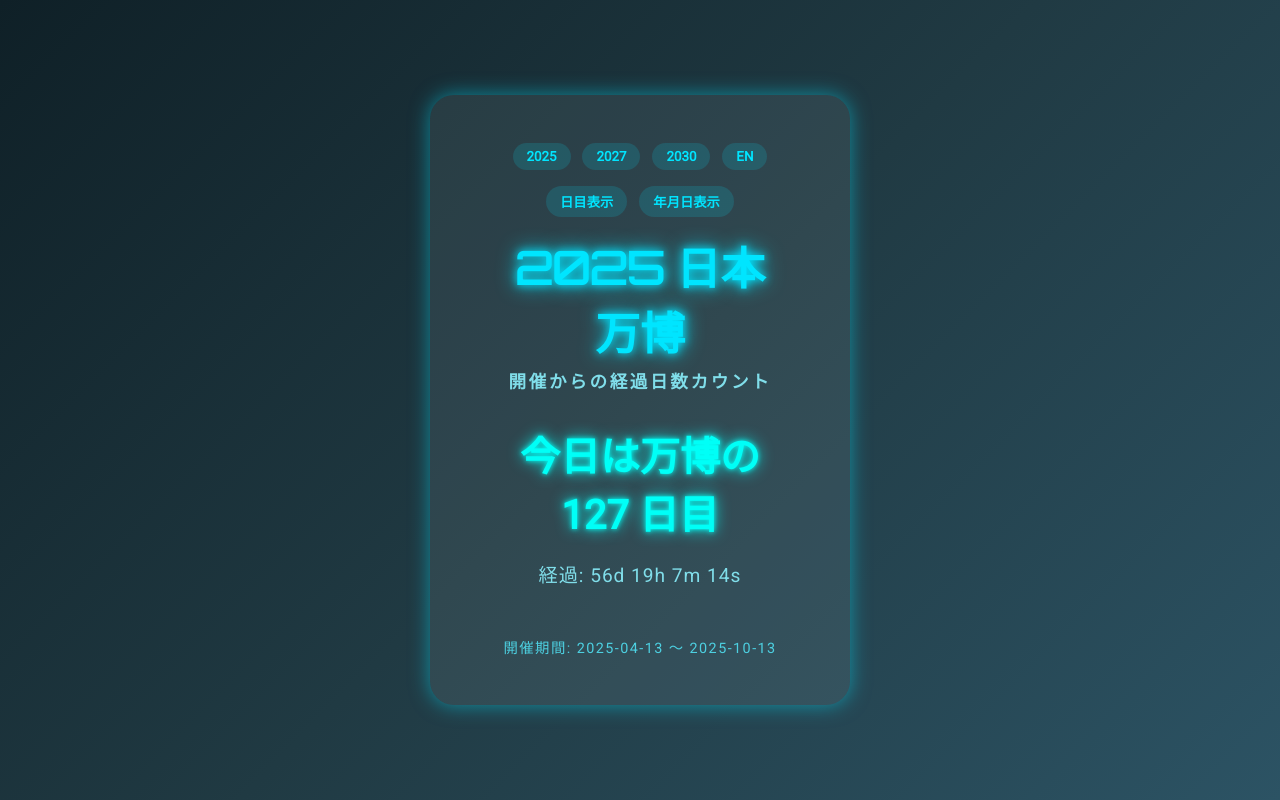
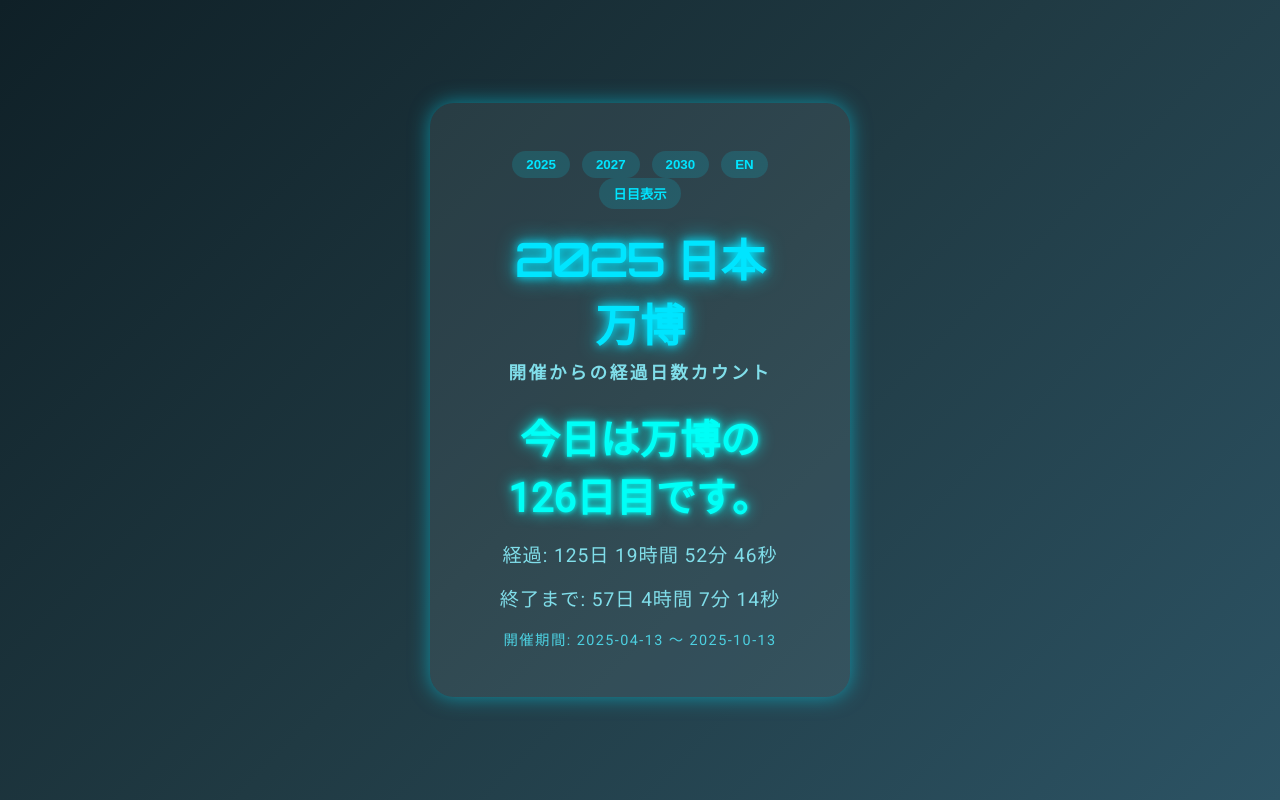
Before and after one commit to hamuzon/expo, a plain HTML site: page index.html in a window 1280 px wide. Drawn offline with Linux system fonts and the light colour scheme.

Commit message:
Update -2  index.html
言語切り替え変更等

```diff
--- a/index.html
+++ b/index.html
@@ -4,54 +4,31 @@
 <meta charset="UTF-8" />
 <meta name="viewport" content="width=device-width, initial-scale=1" />
 <title>Expo Countdown</title>
-<meta name="description" content="国際博覧会(万博)の開催日数カウント" />
 <link rel="icon" href="icon.svg" type="image/svg+xml" />
 <style>
   @import url('https://fonts.googleapis.com/css2?family=Orbitron&family=Roboto&display=swap');
-
-  * { margin:0; padding:0; box-sizing:border-box; }
-  body {
-    background: linear-gradient(135deg,#0f2027,#203a43,#2c5364);
-    font-family:'Roboto',sans-serif; color:#e0f7fa;
-    min-height:100vh; display:flex; align-items:center; justify-content:center; padding:1rem;
-  }
-  .container { background: rgba(255,255,255,0.07); border-radius:24px; padding:3rem 4rem;
-    max-width:420px; width:100%; box-shadow:0 0 20px rgba(0,229,255,0.5);
-    text-align:center; position:relative; }
-  h1 { font-family:'Orbitron',sans-serif; font-size:2.8rem; color:#00e5ff;
-    text-shadow:0 0 8px #00e5ff,0 0 20px #00e5ff; margin-bottom:0.3rem; }
-  h2 { font-family:'Orbitron',sans-serif; font-size:1.1rem; color:#80deea; letter-spacing:0.15em; margin-bottom:2rem; }
-  #dayDisplay { font-size:2.5rem; font-weight:700; color:#00fff7;
-    text-shadow:0 0 5px #00fff7,0 0 15px #00fff7; margin-bottom:1.2rem; }
-  #hourDisplay,#remainDisplay { font-size:1.2rem; font-weight:500; color:#80deea; margin-bottom:1rem; letter-spacing:0.05em; }
-  #remainDisplay { margin-bottom:3rem; }
-  .footer { font-size:0.9rem; color:#4dd0e1; letter-spacing:0.1em; user-select:none; }
-  .lang-toggle, .year-link, .display-toggle {
-    background: rgba(0,229,255,0.15); border:none; border-radius:20px; color:#00e5ff;
-    font-weight:600; padding:6px 14px; cursor:pointer; font-family:'Roboto',sans-serif; transition:0.3s;
-    margin:0 4px;
-  }
-  .lang-toggle:hover, .year-link:hover, .display-toggle:hover { background: rgba(0,229,255,0.3); }
-  .year-links, .display-links { margin-bottom:1rem; }
-  @media(max-width:480px){
-    .container{padding:2rem 2rem; max-width:320px;}
-    h1{font-size:2rem;}#dayDisplay{font-size:2rem;margin-bottom:1rem;}
-    #hourDisplay,#remainDisplay{font-size:1rem;margin-bottom:1rem;}
-    h2{font-size:1rem;margin-bottom:1.5rem;}
-  }
+  *{margin:0;padding:0;box-sizing:border-box;}
+  body{background:linear-gradient(135deg,#0f2027,#203a43,#2c5364);font-family:'Roboto',sans-serif;color:#e0f7fa;min-height:100vh;display:flex;align-items:center;justify-content:center;padding:1rem;}
+  .container{background:rgba(255,255,255,0.07);border-radius:24px;padding:3rem 4rem;max-width:420px;width:100%;box-shadow:0 0 20px rgba(0,229,255,0.5);text-align:center;position:relative;}
+  h1{font-family:'Orbitron',sans-serif;font-size:2.8rem;color:#00e5ff;text-shadow:0 0 8px #00e5ff,0 0 20px #00e5ff;margin-bottom:0.3rem;}
+  h2{font-family:'Orbitron',sans-serif;font-size:1.1rem;color:#80deea;letter-spacing:0.15em;margin-bottom:1.5rem;}
+  #dayDisplay{font-size:2.5rem;font-weight:700;color:#00fff7;text-shadow:0 0 5px #00fff7,0 0 15px #00fff7;margin-bottom:1rem;}
+  #hourDisplay,#remainDisplay{font-size:1.2rem;font-weight:500;color:#80deea;margin-bottom:1rem;letter-spacing:0.05em;}
+  .footer{font-size:0.9rem;color:#4dd0e1;letter-spacing:0.1em;user-select:none;margin-top:1rem;}
+  .lang-toggle,.year-btn,.display-toggle{background:rgba(0,229,255,0.15);border:none;border-radius:20px;color:#00e5ff;font-weight:600;padding:6px 14px;margin:0 4px;cursor:pointer;transition:0.3s;}
+  .lang-toggle:hover,.year-btn:hover,.display-toggle:hover{background:rgba(0,229,255,0.3);}
+  .button-row{margin-bottom:1rem;}
+  @media(max-width:480px){.container{padding:2rem 2rem;max-width:320px;}h1{font-size:2rem;}#dayDisplay{font-size:2rem;}#hourDisplay,#remainDisplay{font-size:1rem;}h2{font-size:1rem;}}
 </style>
 </head>
 <body>
-<div class="container" role="main" aria-live="polite">
-  <div class="year-links">
-    <button class="year-link" onclick="switchYear('2025')">2025</button>
-    <button class="year-link" onclick="switchYear('2027')">2027</button>
-    <button class="year-link" onclick="switchYear('2030')">2030</button>
-    <button class="lang-toggle" aria-label="Toggle Language">EN</button>
-  </div>
-  <div class="display-links">
-    <button class="display-toggle" onclick="switchDisplay('day')">日目表示</button>
-    <button class="display-toggle" onclick="switchDisplay('ymd')">年月日表示</button>
+<div class="container">
+  <div class="button-row">
+    <button class="year-btn" onclick="switchYear('2025')">2025</button>
+    <button class="year-btn" onclick="switchYear('2027')">2027</button>
+    <button class="year-btn" onclick="switchYear('2030')">2030</button>
+    <button class="lang-toggle" onclick="toggleLanguage()">EN</button>
+    <button class="display-toggle" onclick="toggleDisplay()">日目⇔年月日</button>
   </div>
   <h1 id="title">読み込み中…</h1>
   <h2 id="subtitle"></h2>
@@ -62,110 +39,124 @@
 </div>
 
 <script>
-let year = localStorage.getItem('expoYear') || '2025';
+let year='2025';
 let lang='jp';
-let displayMode='day';
+let showDay=true;
 
-const expoDates = {
-  "2025": { start:"2025-04-13T00:00:00+09:00", end:"2025-10-13T00:00:00+09:00" },
-  "2027": { start:"2027-04-01T00:00:00+09:00", end:"2027-07-01T00:00:00+09:00" },
-  "2030": { start:"2030-04-01T00:00:00+03:00", end:"2030-10-01T00:00:00+03:00" }
+const expoDates={
+  "2025": {start:"2025-04-13T00:00:00+09:00", end:"2025-10-13T00:00:00+09:00"},
+  "2027": {start:"2027-04-01T00:00:00+09:00", end:"2027-07-01T00:00:00+09:00"},
+  "2030": {start:"2030-04-01T00:00:00+03:00", end:"2030-10-01T00:00:00+03:00"}
+};
+const expoTitles={
+  "2025": {jp:"2025 日本万博", en:"Expo 2025 Japan"},
+  "2027": {jp:"2027 横浜万博", en:"Expo 2027 Yokohama"},
+  "2030": {jp:"2030 リヤド万博", en:"Expo 2030 Riyadh"}
 };
 
-const expoTitles = {
-  "2025": { jp:"2025 日本万博", en:"Expo 2025 Japan" },
-  "2027": { jp:"2027 横浜万博", en:"Expo 2027 Yokohama" },
-  "2030": { jp:"2030 リヤド万博", en:"Expo 2030 Riyadh" }
+const texts={
+  jp:{
+    subtitle:"開催からの経過日数カウント",
+    loading:"読み込み中…",
+    notStarted:"万博はまだ始まっていません。",
+    ended:"万博は終了しました。",
+    dayCount: d => `今日は万博の${d}日目です。`,
+    elapsed: (d,h,m,s)=>`経過: ${d}日 ${h}時間 ${m}分 ${s}秒`,
+    remainToStart:(d,h,m,s)=>`開催まで: ${d}日 ${h}時間 ${m}分 ${s}秒`,
+    remainToEnd:(d,h,m,s)=>`終了まで: ${d}日 ${h}時間 ${m}分 ${s}秒`,
+    footer:(start,end)=>`開催期間: ${start} ～ ${end}`,
+    displayDay:"日目表示", displayDate:"年月日換算"
+  },
+  en:{
+    subtitle:"Days Since Opening",
+    loading:"Loading...",
+    notStarted:"The Expo hasn't started yet.",
+    ended:"The Expo has ended.",
+    dayCount: d => `Today is day ${d} of the Expo.`,
+    elapsed: (d,h,m,s)=>`Elapsed: ${d}d ${h}h ${m}m ${s}s`,
+    remainToStart:(d,h,m,s)=>`Until start: ${d}d ${h}h ${m}m ${s}s`,
+    remainToEnd:(d,h,m,s)=>`Until end: ${d}d ${h}h ${m}m ${s}s`,
+    footer:(start,end)=>`Period: ${start} ～ ${end}`,
+    displayDay:"Day Count", displayDate:"Years/Months/Days"
+  }
 };
 
-const dayDisplay = document.getElementById("dayDisplay");
-const hourDisplay = document.getElementById("hourDisplay");
-const remainDisplay = document.getElementById("remainDisplay");
-const titleEl = document.getElementById("title");
-const subtitleEl = document.getElementById("subtitle");
-const footerEl = document.getElementById("footer");
-const langToggleBtn = document.querySelector(".lang-toggle");
-
-const texts = {
-  jp: { subtitle:"開催からの経過日数カウント", loading:"読み込み中…", day:"日目表示", ymd:"年月日表示"},
-  en: { subtitle:"Days Since Opening", loading:"Loading...", day:"Day Count", ymd:"Y/M/D Display"}
-};
+const titleEl=document.getElementById("title");
+const subtitleEl=document.getElementById("subtitle");
+const dayDisplay=document.getElementById("dayDisplay");
+const hourDisplay=document.getElementById("hourDisplay");
+const remainDisplay=document.getElementById("remainDisplay");
+const footerEl=document.getElementById("footer");
+const langBtn=document.querySelector(".lang-toggle");
+const displayBtn=document.querySelector(".display-toggle");
 
 function formatRemaining(ms){
-  const d=Math.floor(ms/(1000*60*60*24));
-  const h=Math.floor((ms%(1000*60*60*24))/(1000*60*60));
-  const m=Math.floor((ms%(1000*60*60))/(1000*60));
-  const s=Math.floor((ms%(1000*60))/1000);
+  let d=Math.floor(ms/(1000*60*60*24));
+  let h=Math.floor((ms%(1000*60*60*24))/(1000*60*60));
+  let m=Math.floor((ms%(1000*60*60))/(1000*60));
+  let s=Math.floor((ms%(1000*60))/1000);
   return {d,h,m,s};
 }
 
-function formatYMD(ms){
-  const totalDays=Math.floor(ms/(1000*60*60*24));
-  const years=Math.floor(totalDays/365);
-  const months=Math.floor((totalDays%365)/30);
-  const days=(totalDays%365)%30;
-  return {years,months,days};
+function convertToYMD(ms){
+  let days=Math.floor(ms/(1000*60*60*24));
+  let years=Math.floor(days/365);
+  let months=Math.floor((days%365)/30);
+  let remDays=(days%365)%30;
+  return {years,months,days:remDays};
 }
 
 function updateDay(){
   const now=new Date();
-  const utc=now.getTime() + (now.getTimezoneOffset()*60000);
-  const expoOffset=(year==="2030"?3:9)*60*60*1000;
-  const localTime=new Date(utc + expoOffset);
+  const start=new Date(expoDates[year].start);
+  const end=new Date(expoDates[year].end);
+  const diffStart=now-start;
+  const diffEnd=now-end;
+  const t=texts[lang];
 
-  const startDate=new Date(expoDates[year].start);
-  const endDate=new Date(expoDates[year].end);
-
-  if(localTime < startDate){
-    const diffMs=startDate-localTime;
-    const {d,h,m,s}=formatRemaining(diffMs);
-    if(displayMode==='day'){
-      dayDisplay.textContent=(lang==='jp')?`開催まであと ${d} 日`:`Starts in ${d} days`;
-    }else{
-      const ymd=formatYMD(diffMs);
-      dayDisplay.textContent=(lang==='jp')?`開催まで: ${ymd.years}年 ${ymd.months}ヶ月 ${ymd.days}日`:`Until start: ${ymd.years}y ${ymd.months}m ${ymd.days}d`;
-    }
-    hourDisplay.textContent=`${h}h ${m}m ${s}s`;
-    remainDisplay.textContent="";
-  }else if(localTime > endDate){
-    const diffMs=localTime-endDate;
-    const {d,h,m,s}=formatRemaining(diffMs);
-    if(displayMode==='day'){
-      dayDisplay.textContent=(lang==='jp')?`終了から ${d} 日経過`:`${d} days since closing`;
-    }else{
-      const ymd=formatYMD(diffMs);
-      dayDisplay.textContent=(lang==='jp')?`終了から: ${ymd.years}年 ${ymd.months}ヶ月 ${ymd.days}日`:`Since closing: ${ymd.years}y ${ymd.months}m ${ymd.days}d`;
-    }
-    hourDisplay.textContent=`${h}h ${m}m ${s}s`;
-    remainDisplay.textContent="";
+  if(now<start){
+    // 開始前
+    const r=formatRemaining(start-now);
+    dayDisplay.textContent=t.notStarted;
+    hourDisplay.textContent="";
+    remainDisplay.textContent=showDay?t.remainToStart(r.d,r.h,r.m,r.s):
+      (()=>{const y=convertToYMD(start-now); return `${y.years}年${y.months}ヶ月${y.days}日`;})();
+  }else if(now>end){
+    // 終了後
+    const r=formatRemaining(now-end);
+    dayDisplay.textContent=t.ended;
+    hourDisplay.textContent="";
+    remainDisplay.textContent=showDay?t.remainToEnd(r.d,r.h,r.m,r.s):
+      (()=>{const y=convertToYMD(now-end); return `${y.years}年${y.months}ヶ月${y.days}日経過`;})();
   }else{
-    const diffDays=Math.floor((localTime-startDate)/(1000*60*60*24))+1;
-    if(displayMode==='day'){
-      dayDisplay.textContent=(lang==='jp')?`今日は万博の ${diffDays} 日目`:`Today is day ${diffDays} of the Expo`;
-    }else{
-      const ymd=formatYMD(localTime-startDate);
-      dayDisplay.textContent=(lang==='jp')?`経過: ${ymd.years}年 ${ymd.months}ヶ月 ${ymd.days}日`:`Elapsed: ${ymd.years}y ${ymd.months}m ${ymd.days}d`;
-    }
-    const remain=formatRemaining(endDate-localTime);
-    hourDisplay.textContent=`経過: ${remain.d}d ${remain.h}h ${remain.m}m ${remain.s}s`;
-    remainDisplay.textContent="";
+    // 開催中
+    const diffDays=Math.floor((now-start)/(1000*60*60*24))+1;
+    dayDisplay.textContent=showDay?t.dayCount(diffDays):
+      (()=>{const y=convertToYMD(now-start); return `${y.years}年${y.months}ヶ月${y.days}日経過`;})();
+    const r=formatRemaining(now-start);
+    hourDisplay.textContent=t.elapsed(r.d,r.h,r.m,r.s);
+    const rem=formatRemaining(end-now);
+    remainDisplay.textContent=showDay?t.remainToEnd(rem.d,rem.h,rem.m,rem.s):
+      (()=>{const y=convertToYMD(end-now); return `${y.years}年${y.months}ヶ月${y.days}日`;})();
   }
+  updateTexts();
 }
 
 function updateTexts(){
   titleEl.textContent=expoTitles[year][lang];
   subtitleEl.textContent=texts[lang].subtitle;
-  footerEl.textContent=`開催期間: ${expoDates[year].start.split("T")[0]} ～ ${expoDates[year].end.split("T")[0]}`;
-  langToggleBtn.textContent=(lang==='jp')?'EN':'JP';
+  footerEl.textContent=texts[lang].footer(expoDates[year].start.split("T")[0], expoDates[year].end.split("T")[0]);
+  langBtn.textContent=(lang==='jp')?'EN':'JP';
+  displayBtn.textContent=showDay?texts[lang].displayDay:texts[lang].displayDate;
 }
 
-function toggleLanguage(){ lang=(lang==='jp')?'en':'jp'; updateTexts(); updateDay(); }
-function switchYear(y){ year=y; localStorage.setItem('expoYear',y); updateTexts(); updateDay(); }
-function switchDisplay(mode){ displayMode=mode; updateDay(); }
+function toggleLanguage(){lang=(lang==='jp')?'en':'jp';updateDay();}
+function switchYear(y){year=y;updateDay();}
+function toggleDisplay(){showDay=!showDay;updateDay();}
 
-langToggleBtn.addEventListener('click',toggleLanguage);
-dayDisplay.textContent=texts[lang].loading;
-updateTexts();
+langBtn.addEventListener('click',toggleLanguage);
+displayBtn.addEventListener('click',toggleDisplay);
+
 updateDay();
 setInterval(updateDay,1000);
 </script>
```
